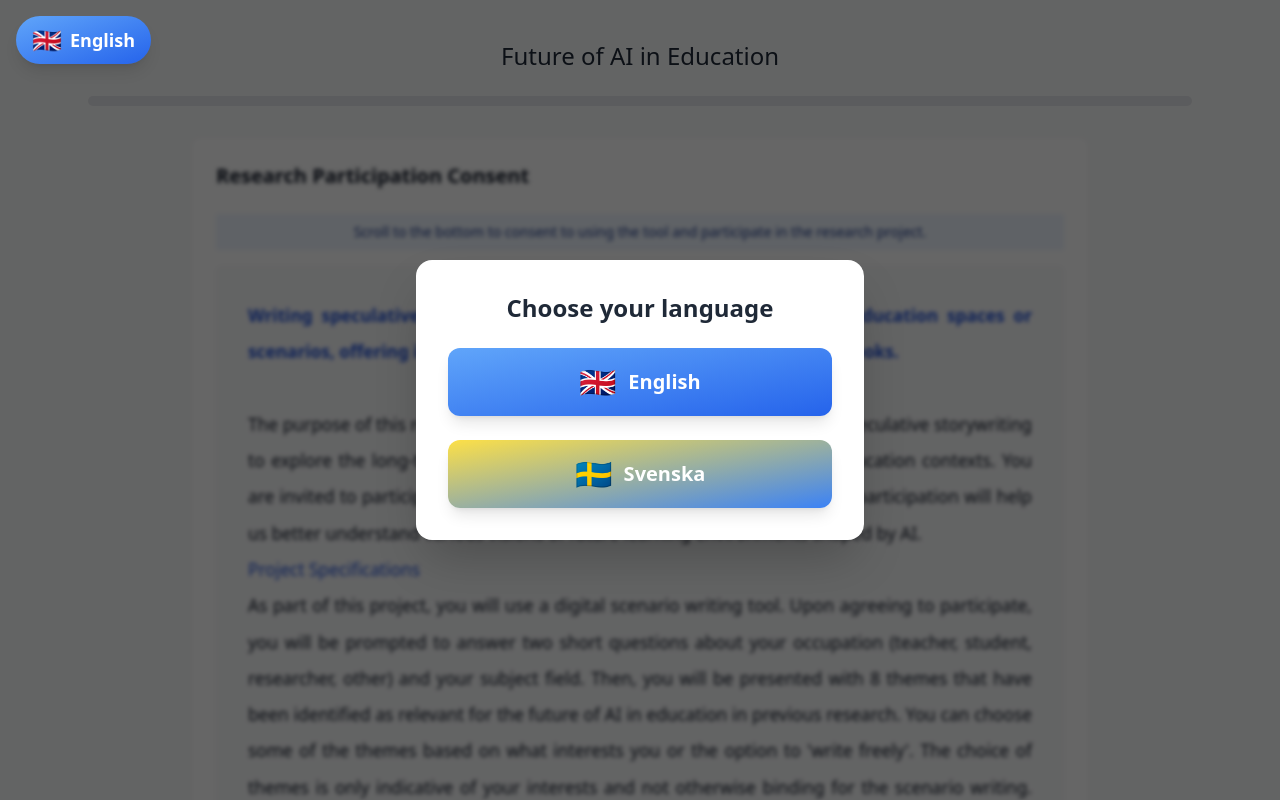
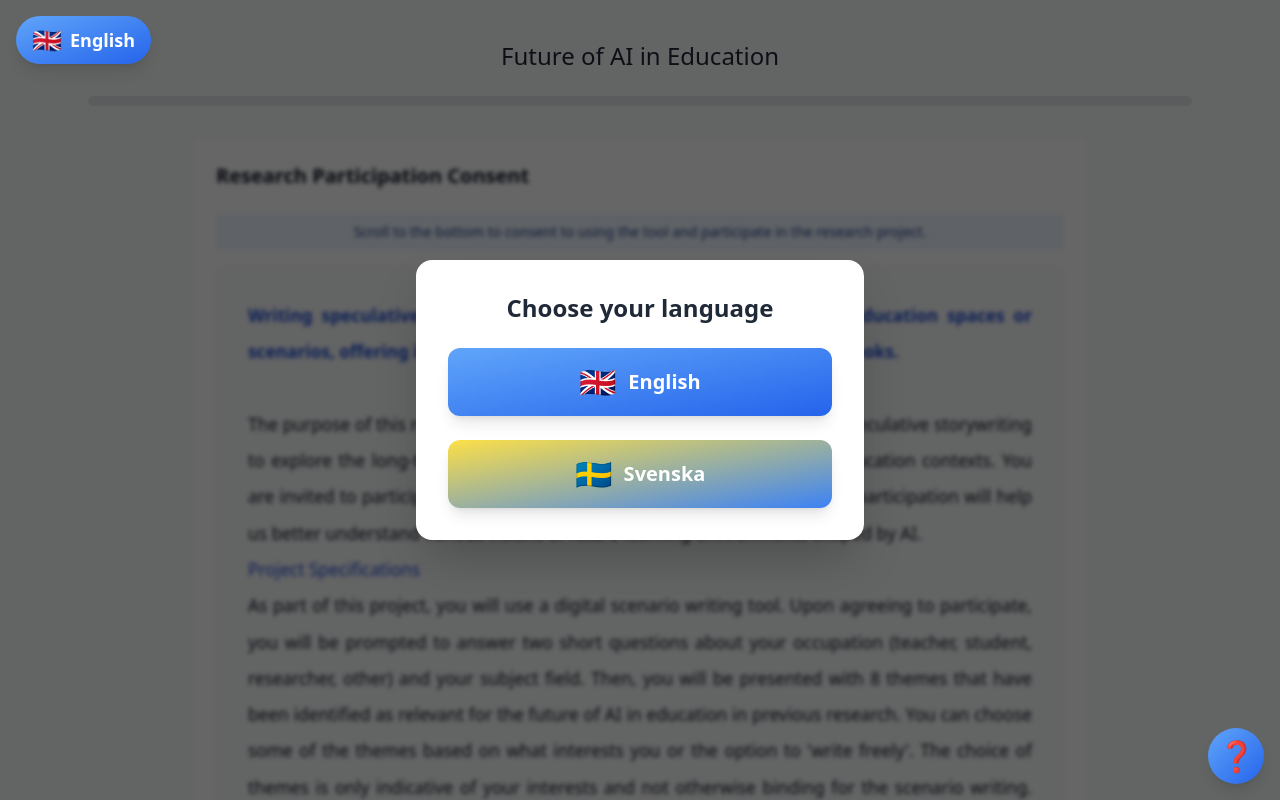
Before and after one commit to igidiotis/edspec, a React (Vite) app: page / in a window 1280 px wide. Shown: the top 800 px of the page. Built offline with nearby package versions, Linux system fonts and the light colour scheme; no server answers.

Commit message:
Add floating help button to MainContent component and update i18n resources with help button labels in English and Swedish for improved user support.

```diff
--- a/src/components/MainContent.tsx
+++ b/src/components/MainContent.tsx
@@ -15,6 +15,7 @@ const MainContent: React.FC = () => {
   const { currentStep } = useApp();
   const { t, i18n } = useTranslation();
   const [showLangModal, setShowLangModal] = useState(false);
+  const [showHelpTooltip, setShowHelpTooltip] = useState(false);
 
   useEffect(() => {
     // Show modal if no language is set in localStorage
@@ -86,6 +87,25 @@ const MainContent: React.FC = () => {
           </Trans>
         </p>
       </footer>
+      {/* Floating Help Button */}
+      <div
+        className="fixed bottom-4 right-4 z-50 flex flex-col items-end"
+        onMouseEnter={() => setShowHelpTooltip(true)}
+        onMouseLeave={() => setShowHelpTooltip(false)}
+      >
+        {showHelpTooltip && (
+          <div className="mb-2 px-4 py-2 rounded-lg shadow-lg bg-white text-gray-800 text-base border border-gray-200 animate-fadeIn">
+            {t('helpButton.label')}
+          </div>
+        )}
+        <a
+          href="mailto:gidiotis@kth.se"
+          className="flex items-center justify-center w-14 h-14 rounded-full bg-gradient-to-br from-blue-400 to-blue-600 text-white text-3xl shadow-lg transition-transform hover:scale-110 focus:outline-none"
+          aria-label={t('helpButton.label')}
+        >
+          <span role="img" aria-label="help">❓</span>
+        </a>
+      </div>
     </div>
   );
 };
--- a/src/i18n.ts
+++ b/src/i18n.ts
@@ -131,7 +131,8 @@ const resources = {
       "cards.humanrelationships.description": "Maintaining authentic interpersonal connections in increasingly digital learning spaces.",
       "cards.sustainability.title": "Sustainability",
       "cards.sustainability.description": "Long-term viability and environmental considerations of AI implementation in education.",
-      "consent.scrollToConsent": "Scroll to the bottom to consent to using the tool and participate in the research project."
+      "consent.scrollToConsent": "Scroll to the bottom to consent to using the tool and participate in the research project.",
+      "helpButton.label": "Questions or problems?"
     }
   },
   sv: {
@@ -272,7 +273,8 @@ const resources = {
       "cards.humanrelationships.description": "Bevarande av äkta mellanmänskliga kontakter i allt mer digitaliserade lärmiljöer.",
       "cards.sustainability.title": "Hållbarhet",
       "cards.sustainability.description": "Långsiktig genomförbarhet och miljöhänsyn vid implementering av AI inom utbildning.",
-      "consent.scrollToConsent": "Scrolla ner för att samtycka till att använda verktyget och delta i forskningsprojektet."
+      "consent.scrollToConsent": "Scrolla ner för att samtycka till att använda verktyget och delta i forskningsprojektet.",
+      "helpButton.label": "Frågor eller problem?"
     }
   }
 };
```
